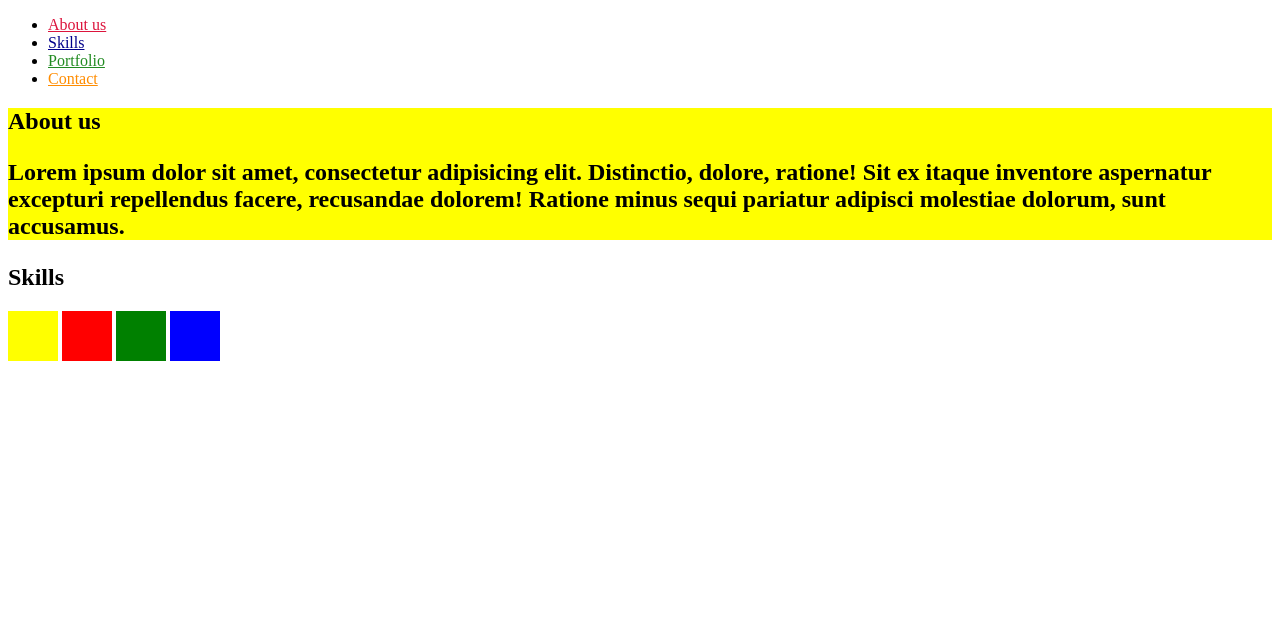
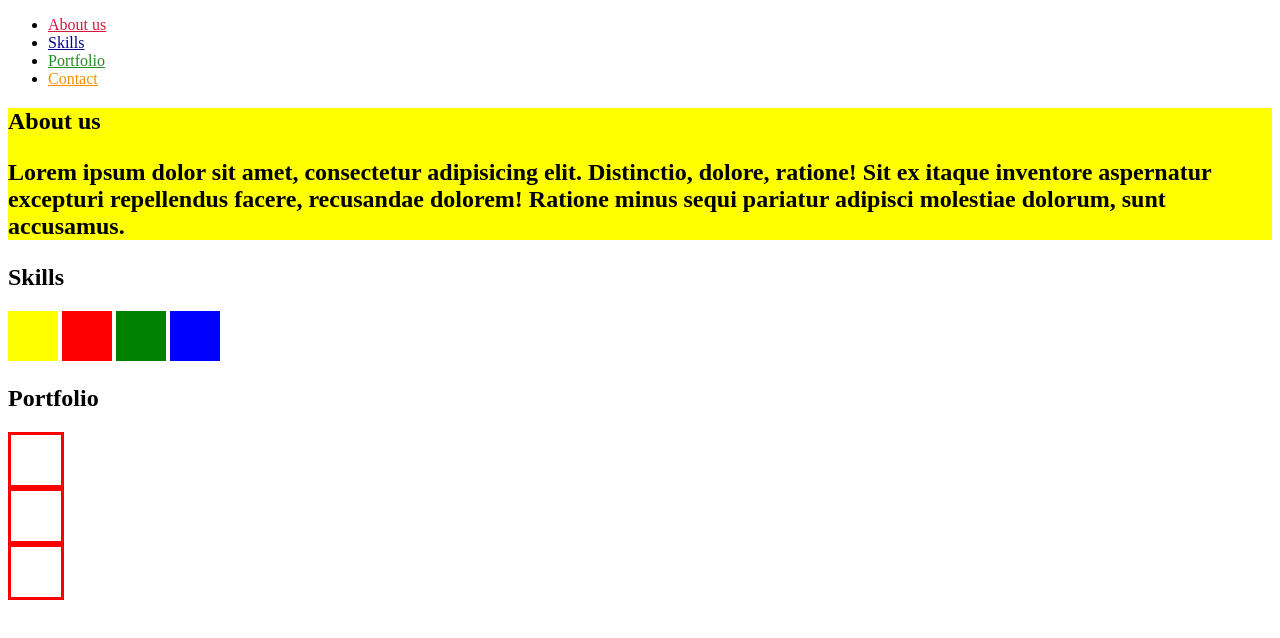
Before and after one commit to danielw12/html-zadanie7, a plain HTML site: page index.html in a window 1280 px wide. Drawn offline with Linux system fonts and the light colour scheme.

Commit message:
portfolio

```diff
--- a/index.html
+++ b/index.html
@@ -37,7 +37,13 @@
         display: block
         }
         #square1, #square2, #square3, #square4 {display: inline-block}
+    .emptysquare {
+            border: 3px solid red;
+            width: 50px;
+            height: 50px;
+            display: block
 
+        }
     </style>
 </head>
 <body>
@@ -66,5 +72,12 @@
 
    </section>
 
+   <section>
+       <h2>Portfolio</h2>
+       <div class="emptysquare"></div>
+       <div class="emptysquare"></div>
+       <div class="emptysquare"></div>
+   </section>
+
 </body>
 </html>
```
